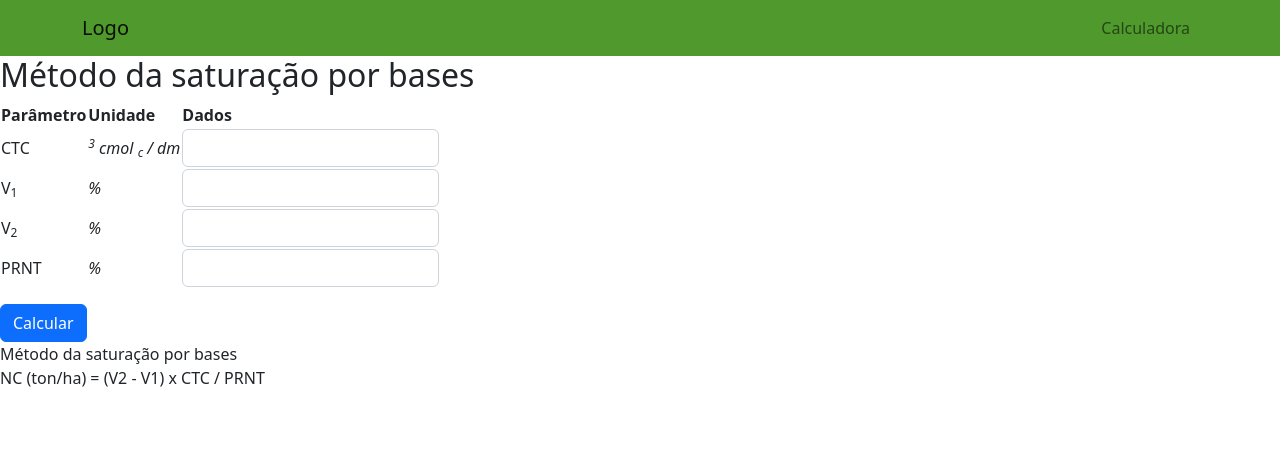
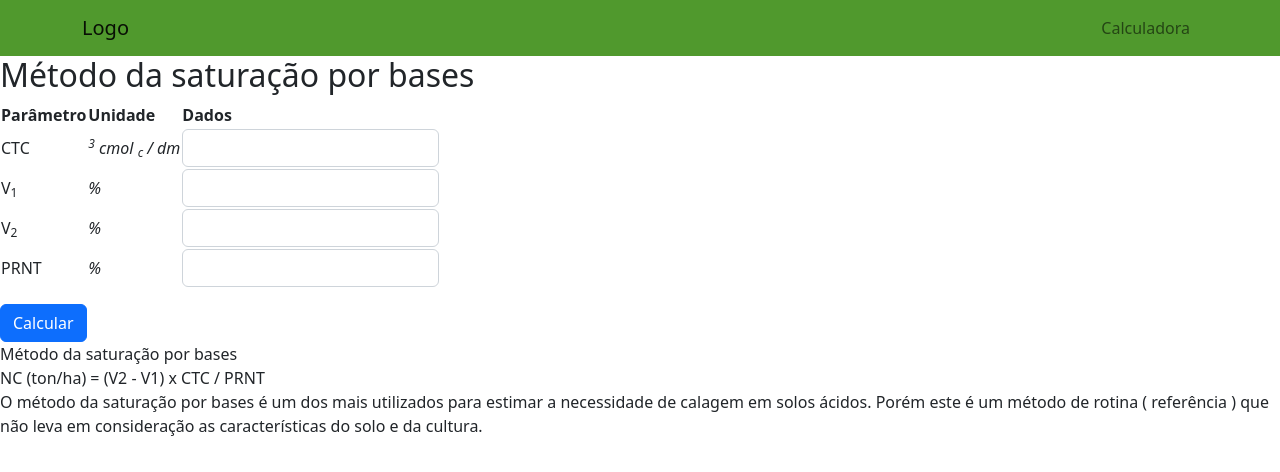
Before and after one commit to andersonhsporto/Liming-calculator, an Angular app: page / in a window 1280 px wide. Shown: the top 472 px of the page. Built offline with nearby package versions, Linux system fonts and the light colour scheme.

Commit message:
refactor: using div on calc component

```diff
--- a/src/app/layout/calculator/calculator.component.html
+++ b/src/app/layout/calculator/calculator.component.html
@@ -1,3 +1,6 @@
-<h2>Método da saturação por bases</h2>
-<app-calc-input></app-calc-input>
-<app-data-saturation></app-data-saturation>
+<div>
+  <h2>Método da saturação por bases</h2>
+  <app-calc-input></app-calc-input>
+  <app-data-saturation></app-data-saturation>
+  <app-description-saturation></app-description-saturation>
+</div>
```
